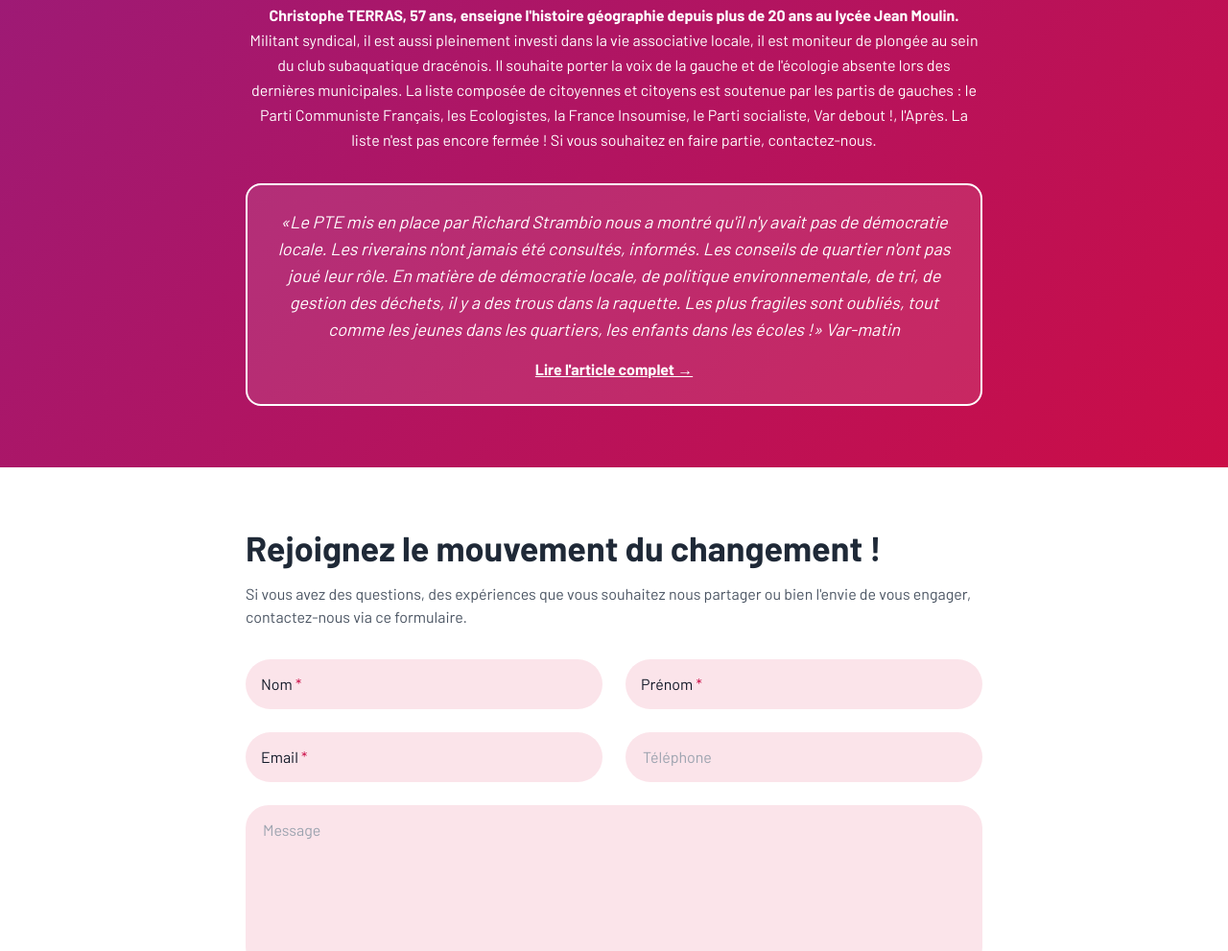
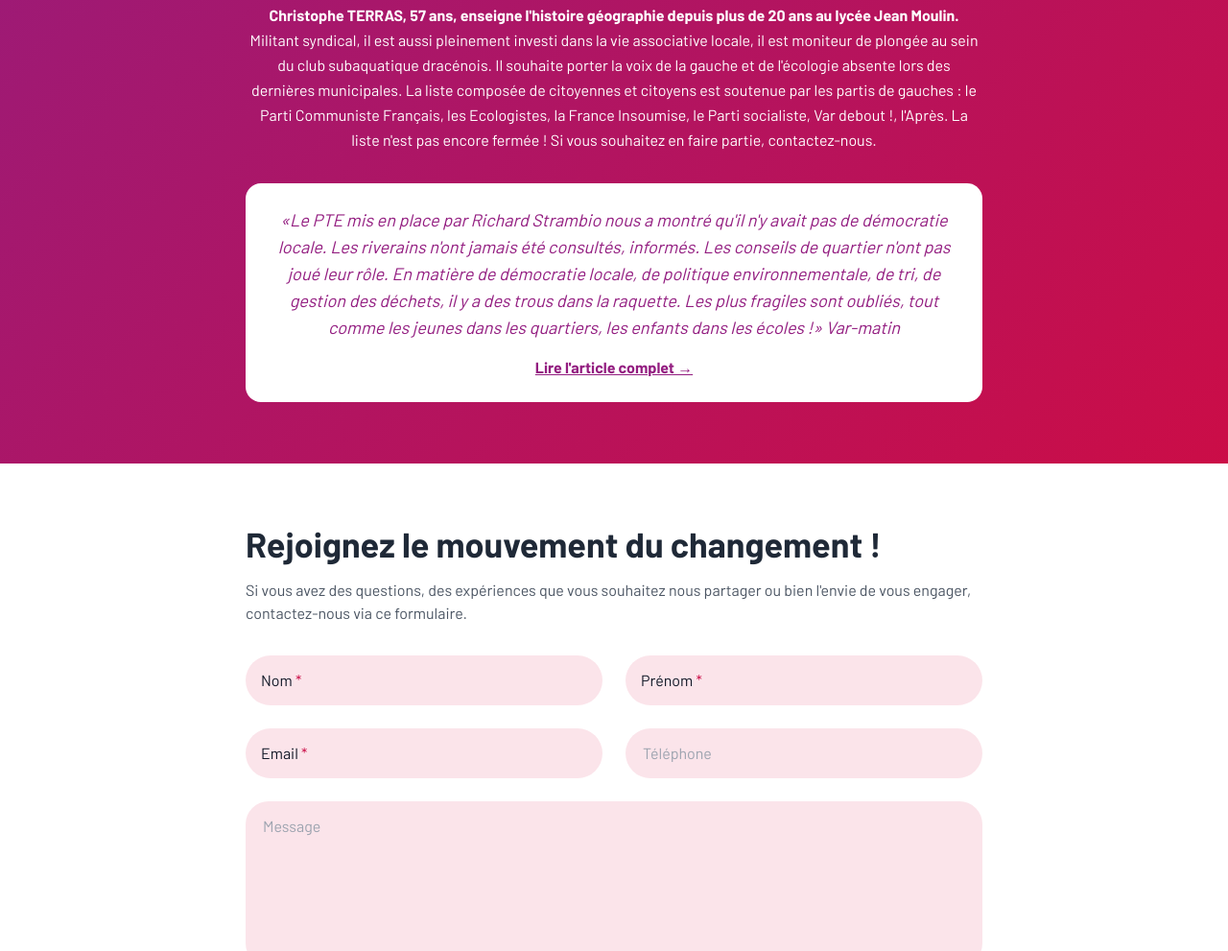
Before and after one commit to rtetley/website_draguignan, a website built with Vite: page index.html in a window 1280 px wide. Shown: the part 1451-2442 px from the top of the page at 96% size. Built offline with nearby package versions, Linux system fonts and the light colour scheme.

Commit message:
fix: bg color for quote section

```diff
--- a/index.html
+++ b/index.html
@@ -102,15 +102,15 @@
                 </div>
 
                 <!-- Quote Section -->
-                <div class="mt-6 sm:mt-8 border-2 border-white rounded-2xl p-4 sm:p-6 bg-white/10">
-                    <blockquote class="text-lg italic text-white mb-4 text-center">
+                <div class="mt-6 sm:mt-8 rounded-2xl p-4 sm:p-6 bg-white">
+                    <blockquote class="text-lg italic mb-4 text-center" style="color: var(--color-unies-magenta);">
                         «Le PTE mis en place par Richard Strambio nous a montré qu'il n'y avait pas de démocratie
 locale. Les riverains n'ont jamais été consultés, informés. Les conseils de quartier n'ont pas joué
 leur rôle. En matière de démocratie locale, de politique environnementale, de tri, de gestion des
 déchets, il y a des trous dans la raquette. Les plus fragiles sont oubliés, tout comme les jeunes
 dans les quartiers, les enfants dans les écoles !» Var-matin
                     </blockquote>
-                    <a href="https://example.com/article" target="_blank" class="text-white hover:text-gray-200 font-bold underline block text-center">
+                    <a href="https://example.com/article" target="_blank" class="hover:opacity-80 font-bold underline block text-center" style="color: var(--color-unies-magenta);">
                         Lire l'article complet →
                     </a>
                 </div>
```
